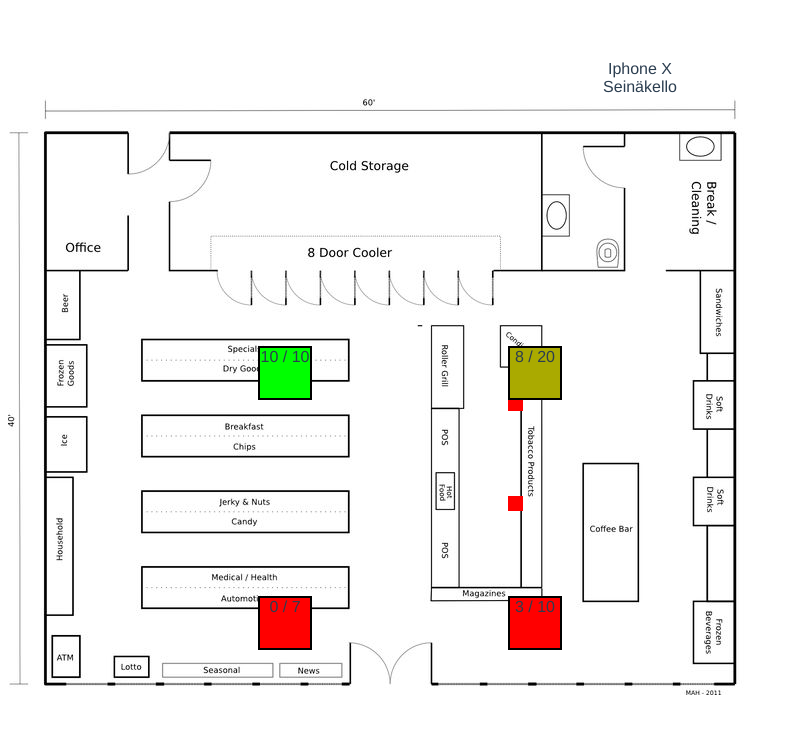
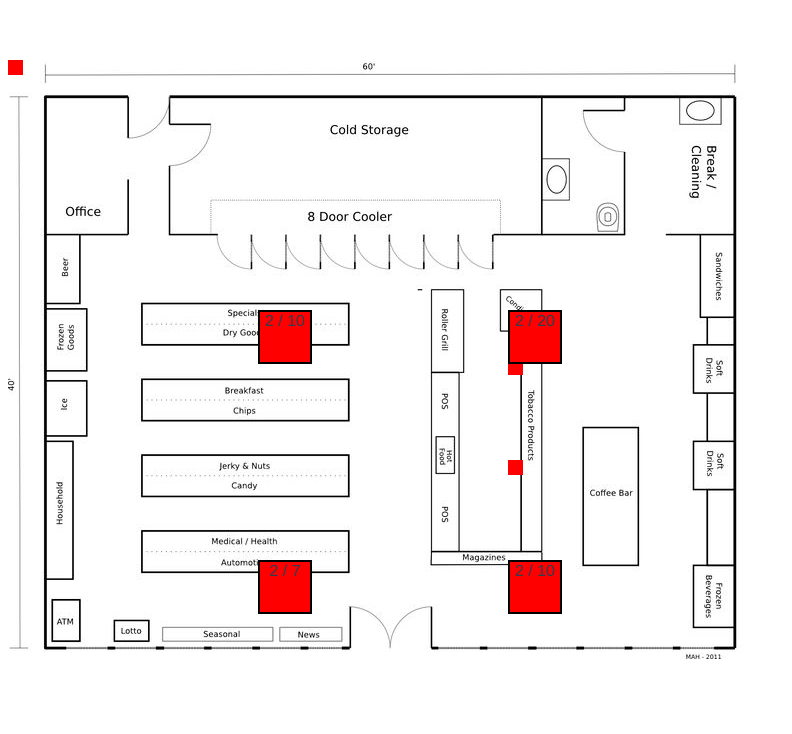
Before and after one commit to Konkko/junction2017-finnid, a Vue app in the folder front/: page / in a window 1280 px wide. Shown: the top 734 px of the page, without its empty margins (0-792 px from the left). Built offline with nearby package versions, Linux system fonts and the light colour scheme; the HTML template or start-up script is replaced by a standard one.

Commit message:
One step towards final data structure

```diff
--- a/front/src/App.vue
+++ b/front/src/App.vue
@@ -9,6 +9,7 @@
 import HelloWorld from './components/HelloWorld'
 import GroundPlan from './components/GroundPlan.vue'
 import List from './components/List.vue'
+import demoData from './demoData'
 
 export default {
   name: 'app',
@@ -19,18 +20,7 @@ export default {
   },
   data() {
     return {
-      items: [
-        {
-          name: "Iphone X",
-          x: 300,
-          y: 500
-        },
-        {
-          name: "Seinäkello",
-          x: 400,
-          y: 500
-        }
-      ],
+      items: demoData.items,
     }
   }
 }
--- a/front/src/components/GroundPlan.vue
+++ b/front/src/components/GroundPlan.vue
@@ -3,11 +3,11 @@
     <img src="../assets/groundplan.jpg" />
 
     <template v-for="(child, index) in items">
-      <Item :x="child.x" :y="child.y"></Item>
+      <Item :location="child.lastLocation"></Item>
     </template>
 
     <template v-for="stall in stalls">
-      <Stall :model="stall"></Stall>
+      <Stall :model="stall" :items="getByStallId(stall.Id)"></Stall>
     </template>
 
   </div>
@@ -29,6 +29,11 @@
       return {
         stalls: DemoData.stalls
       }
+    },
+    methods: {
+      getByStallId(stallId) {
+        return this.items.filter(s => s.stallId === stallId)
+      }
     }
   }
 </script>
--- a/front/src/components/Item.vue
+++ b/front/src/components/Item.vue
@@ -10,10 +10,10 @@
 <script>
   export default {
     name: "Item",
-    props: ['x', 'y'],
+    props: ['location'],
     computed: {
       style() {
-        return "position: absolute; top: " + this.x + "px; left: " + this.y + "px; background-color: red; width: 15px; height: 15px;"
+        return "position: absolute; top: " + this.location.x + "px; left: " + this.location.y + "px; background-color: red; width: 15px; height: 15px;"
       }
     },
     data() {
--- a/front/src/components/Stall.vue
+++ b/front/src/components/Stall.vue
@@ -1,6 +1,6 @@
 <template>
   <div class="stall" v-bind:class="[statusClass]" v-bind:style="style">
-   {{ model.productInstances.length }} / {{ model.approxCapacity }}
+   {{ items.length }} / {{ model.approxCapacity }}
   </div>
 </template>
 <script>
@@ -9,7 +9,7 @@ export default {
   data() {
     return {}
   },
-  props: ['model'],
+  props: ['model', 'items'],
   computed: {
     style() {
       const location = this.model.location;
@@ -19,8 +19,8 @@ export default {
         'top: ' + location.y + 'px;';
     },
     statusClass() {
-      const ratio = this.model.productInstances.length / this.model.approxCapacity;
-      if (this.model.productInstances.length === 0 || ratio <= (1/3)) {
+      const ratio = this.items.length / this.model.approxCapacity;
+      if (this.items.length === 0 || ratio <= (1/3)) {
         return 'status-empty';
       }
       else if (ratio <= 2/3) {
--- a/front/src/dataManager.js
+++ b/front/src/dataManager.js
@@ -1,4 +1,5 @@
 import axios from 'axios';
+import demoData from 'demoData';
 
 const instance = axios.create({
     baseURL: 'http://localhost:8081/api/'
@@ -40,4 +41,8 @@ export default {
             response.json();
         });
     }
+
+    getAllStalls() {
+        return demoData.stalls;
+    }
 }
--- a/front/src/demoData.js
+++ b/front/src/demoData.js
@@ -1,6 +1,43 @@
 export default {
+    products: [
+        {
+            id: 1,
+            name: "Iphone X"
+        },
+        {
+            id: 2,
+            name: "Seinäkello"
+        }
+    ],
+    items: [
+        {
+            pdoructId: 1,
+            lastLocation: {
+                x: 300,
+                y: 500
+            }
+        },
+        {
+            pdoructId: 2,
+            lastLocation: {
+                x: 400,
+                y: 500
+            }
+        },
+        {
+            pdoructId: 1,
+            lastLocation: {/*TODO: should have content*/},
+            stallId: 1
+        },
+        {
+            pdoructId: 2,
+            lastLocation: {/*TODO: should have content*/},
+            stallId: 2
+        }
+    ],
     stalls: [
         {
+            id: 1,
             location: {
                 width: 50,
                 height: 50,
@@ -11,6 +48,7 @@ export default {
             productInstances: [{},{},{},{},{},{},{},{},{},{}]
         },
         {
+            id: 2,
             location: {
                 width: 50,
                 height: 50,
@@ -21,6 +59,7 @@ export default {
             productInstances: [{},{},{},{},{},{},{},{}]
         },
         {
+            id: 3,
             location: {
                 width: 50,
                 height: 50,
@@ -31,6 +70,7 @@ export default {
             productInstances: [{},{},{}]
         },
         {
+            id: 4,
             location: {
                 width: 50,
                 height: 50,
```
